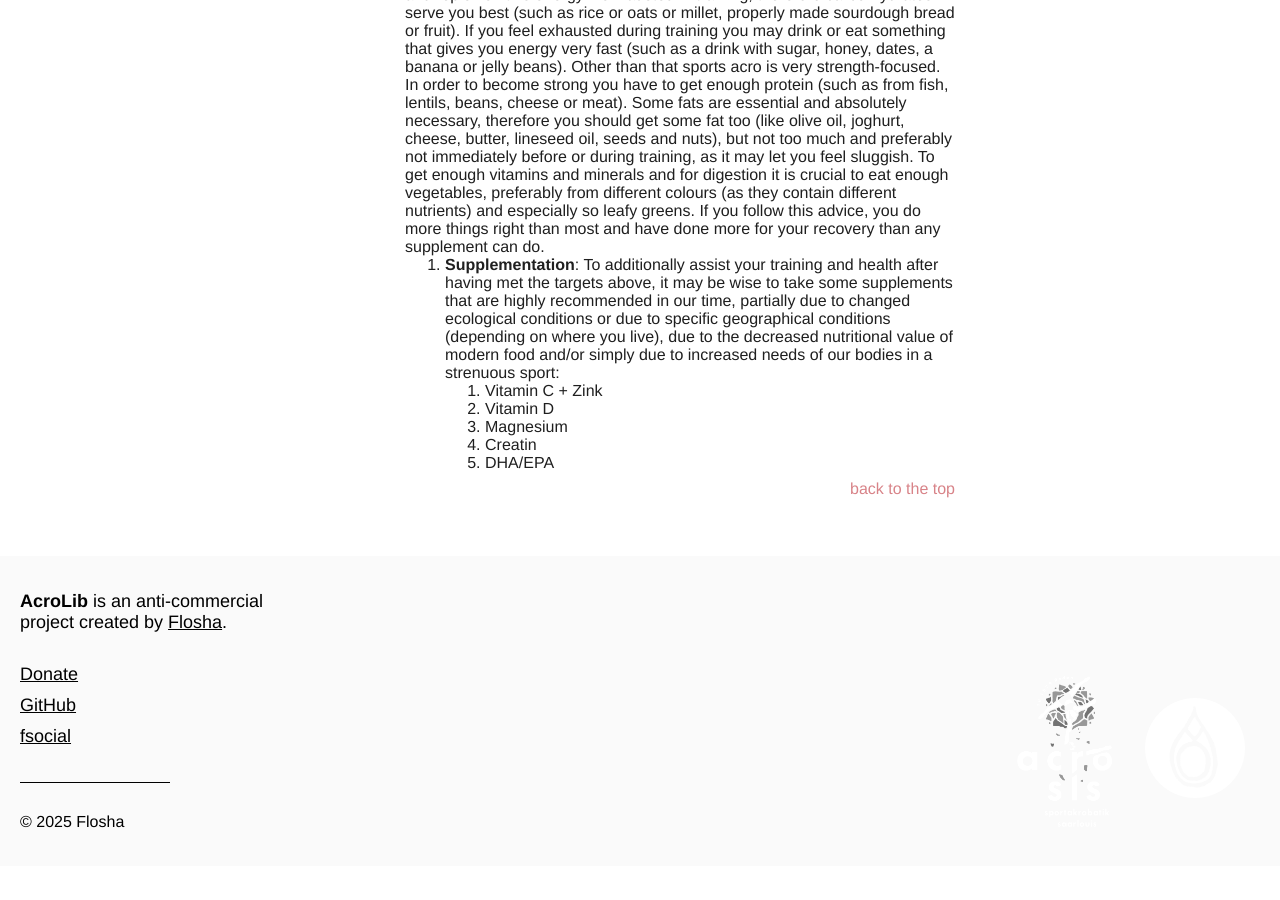
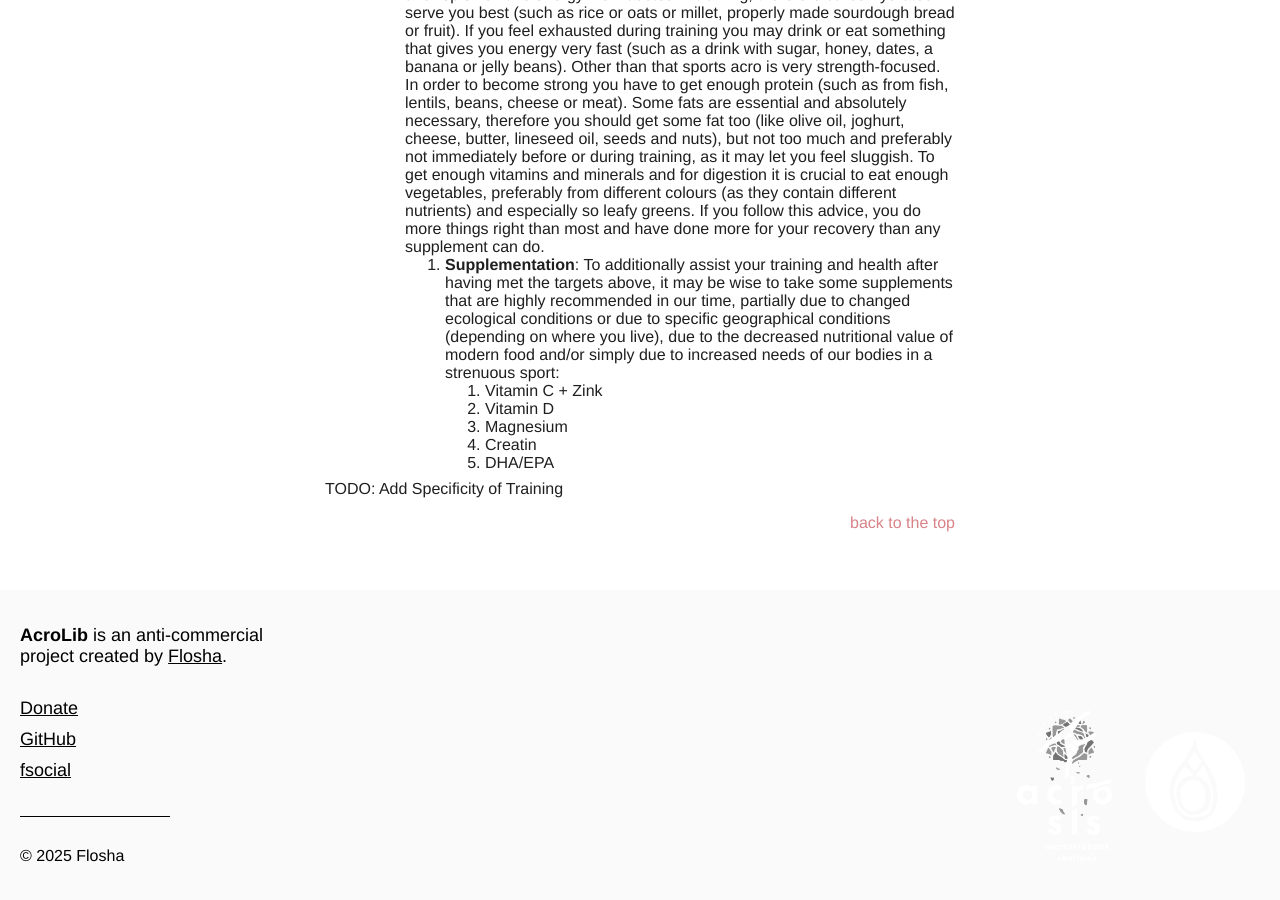
Before and after one commit to floshin/acrolib, a Jekyll site: the page built from training/load-management.md, in a window 1280 px wide and 900 px high, scrolled down 3008 px. Built offline with Jekyll 4.4.1, drawn with Linux system fonts in a browser that asks for light colours; our own code applies the rules of GitHub Pages for plain Markdown files; before the commit the page ends 3874 px from its top, so only the background shows below that.

Commit message:
Update load-management.md

```diff
--- a/training/load-management.md
+++ b/training/load-management.md
@@ -36,3 +36,6 @@ Independent of the question which of these approaches may be more effective, the
          3. Magnesium
          4. Creatin
          5. DHA/EPA
+
+
+TODO: Add Specificity of Training
```
